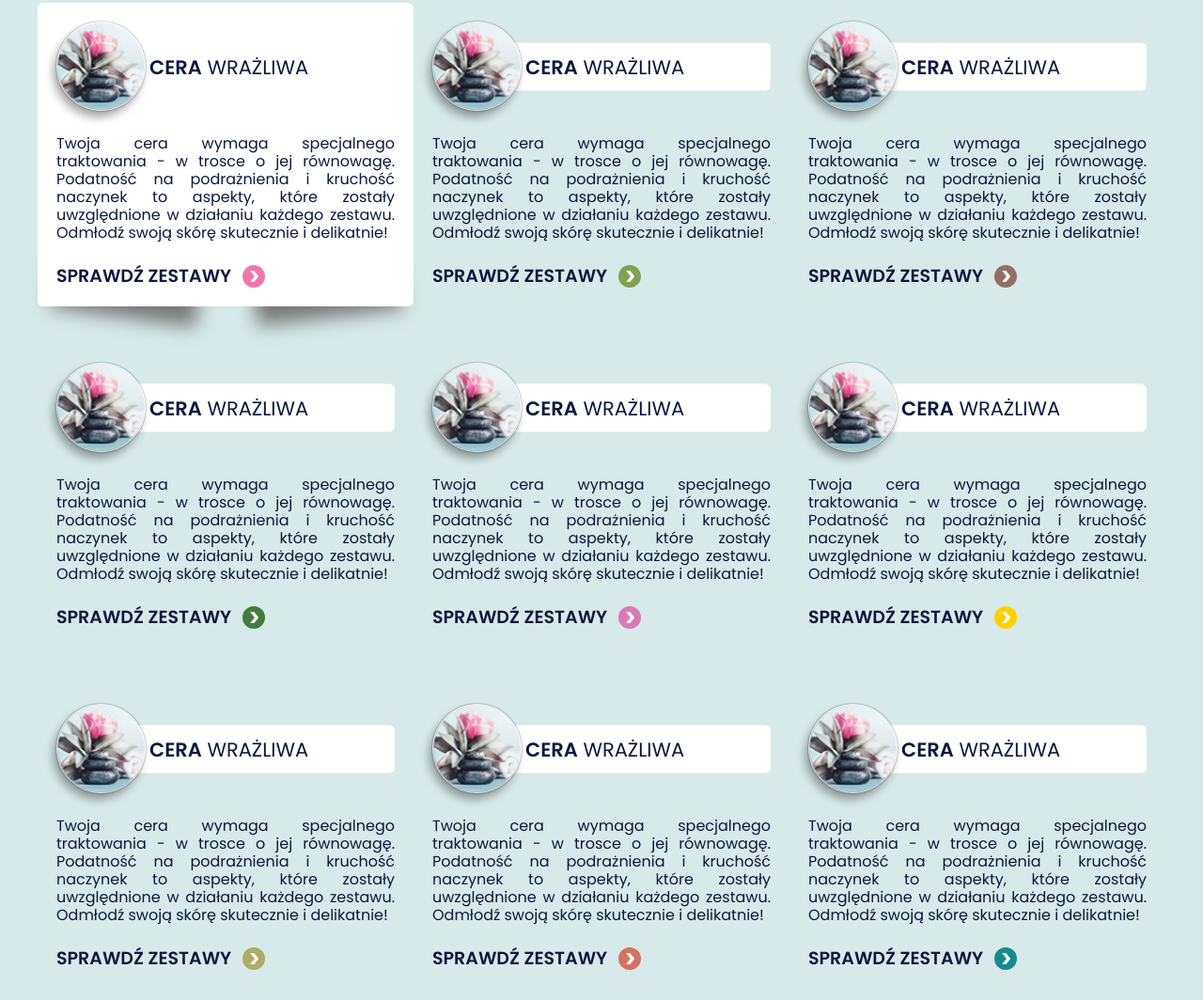
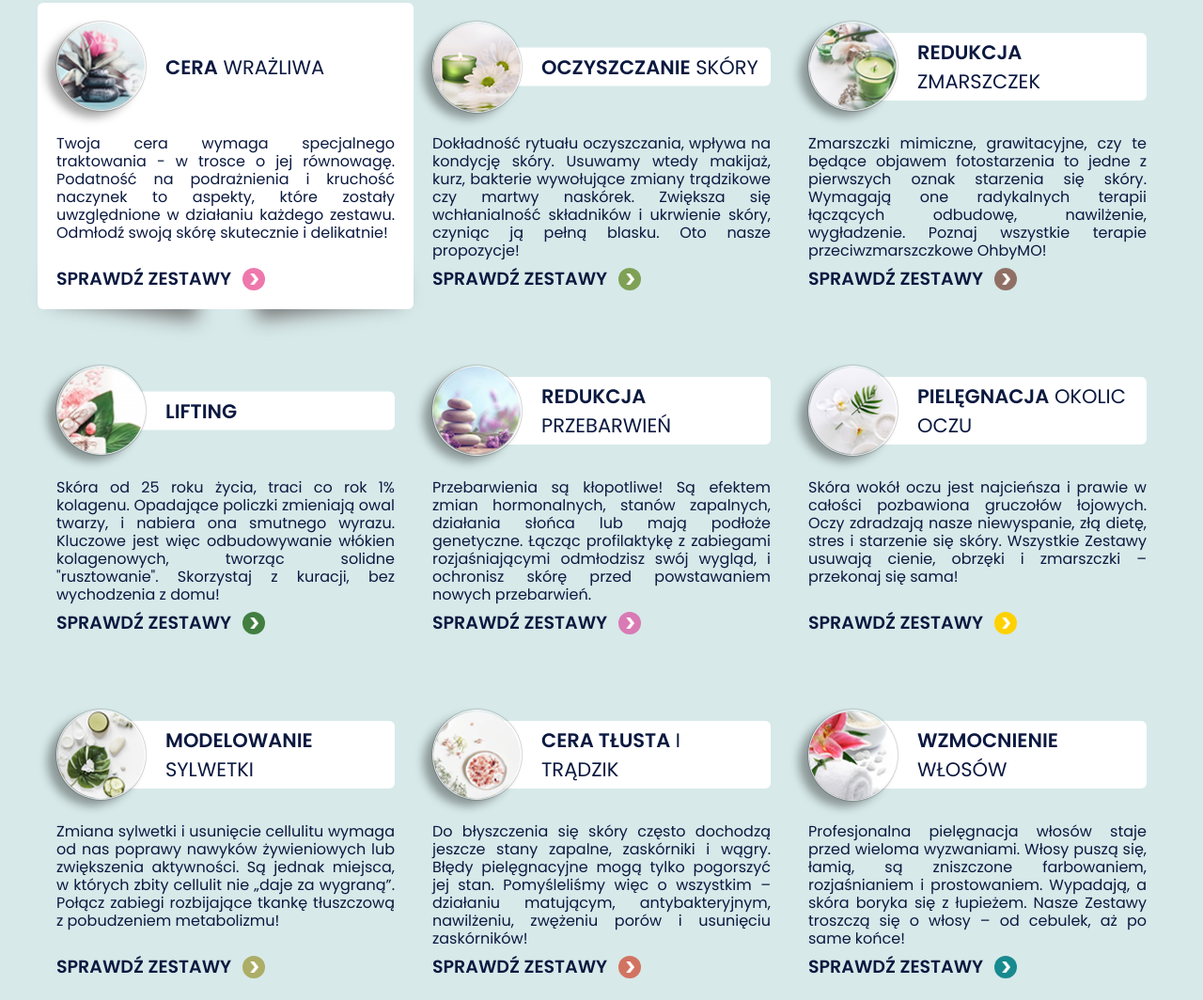
Before and after one commit to marcinliwen/spa-test, a website: page index.html in a window 1280 px wide. Shown: the part 732-1796 px from the top of the page at 94% size. Drawn offline with Linux system fonts and the light colour scheme.

Commit message:
ikony + style

```diff
--- a/index.html
+++ b/index.html
@@ -49,10 +49,12 @@
                         <div  id="tb_2" class="spa-menu-element col-4 tabmenu">
                             <div class="spa-el-content">
                                 <div class="spa-element-title">
-                                    <img width="95px" height="95px" src="images/menu_img_1.png">
-                                    <p><b>CERA</b> WRAŻLIWA</p>
+                                    <img width="95px" height="95px" src="images/menu_img_2.png">
+                                    <p><b>OCZYSZCZANIE</b> SKÓRY</p>
                                 </div>
-                                <div class="spa-element-desc">Twoja cera wymaga specjalnego traktowania -  w trosce o jej równowagę. Podatność na podrażnienia i kruchość naczynek to aspekty, które zostały uwzględnione w działaniu każdego zestawu. Odmłodź swoją skórę skutecznie i delikatnie!</div>
+                                <div class="spa-element-desc">
+                                    Dokładność rytuału oczyszczania, wpływa na kondycję  skóry. Usuwamy wtedy makijaż, kurz, bakterie wywołujące zmiany trądzikowe czy martwy naskórek. Zwiększa się wchłanialność składników i ukrwienie skóry, czyniąc ją pełną blasku. Oto nasze propozycje!
+                                </div>
                                 <div class="spa-element-link">
                                     <a href="javascript:switchTab('tb_2', 'content_2');">
                                         <b>SPRAWDŹ ZESTAWY</b>
@@ -67,10 +69,11 @@
                         <div id="tb_3" class="spa-menu-element col-4 tabmenu">
                             <div class="spa-el-content">
                                 <div class="spa-element-title">
-                                    <img width="95px" height="95px" src="images/menu_img_1.png">
-                                    <p><b>CERA</b> WRAŻLIWA</p>
+                                    <img width="95px" height="95px" src="images/menu_img_3.png">
+                                    <p><b>REDUKCJA</b> ZMARSZCZEK</p>
                                 </div>
-                                <div class="spa-element-desc">Twoja cera wymaga specjalnego traktowania -  w trosce o jej równowagę. Podatność na podrażnienia i kruchość naczynek to aspekty, które zostały uwzględnione w działaniu każdego zestawu. Odmłodź swoją skórę skutecznie i delikatnie!</div>
+                                <div class="spa-element-desc">
+                                    Zmarszczki mimiczne, grawitacyjne, czy te będące objawem fotostarzenia to jedne z pierwszych oznak starzenia się skóry. Wymagają one radykalnych terapii łączących odbudowę, nawilżenie, wygładzenie. Poznaj wszystkie terapie przeciwzmarszczkowe OhbyMO!                                 </div>
                                 <div class="spa-element-link">
                                     <a  href="javascript:switchTab('tb_3', 'content_3');">
                                         <b>SPRAWDŹ ZESTAWY</b>
@@ -85,10 +88,11 @@
                         <div  id="tb_4"  class="spa-menu-element col-4 tabmenu">
                             <div class="spa-el-content">
                                 <div class="spa-element-title">
-                                    <img width="95px" height="95px" src="images/menu_img_1.png">
-                                    <p><b>CERA</b> WRAŻLIWA</p>
+                                    <img width="95px" height="95px" src="images/menu_img_4.png">
+                                    <p><b>LIFTING</b></p>
                                 </div>
-                                <div class="spa-element-desc">Twoja cera wymaga specjalnego traktowania -  w trosce o jej równowagę. Podatność na podrażnienia i kruchość naczynek to aspekty, które zostały uwzględnione w działaniu każdego zestawu. Odmłodź swoją skórę skutecznie i delikatnie!</div>
+                                <div class="spa-element-desc">
+                                    Skóra od 25 roku życia, traci co rok 1% kolagenu. Opadające policzki zmieniają owal twarzy, i nabiera ona smutnego wyrazu. Kluczowe jest więc odbudowywanie włókien kolagenowych, tworząc solidne "rusztowanie". Skorzystaj z kuracji, bez wychodzenia z domu!                                </div>
                                 <div class="spa-element-link">
                                     <a href="javascript:switchTab('tb_4', 'content_4');">
                                         <b>SPRAWDŹ ZESTAWY</b>
@@ -103,10 +107,11 @@
                         <div id="tb_5" class="spa-menu-element col-4 tabmenu">
                             <div class="spa-el-content">
                                 <div class="spa-element-title">
-                                    <img width="95px" height="95px" src="images/menu_img_1.png">
-                                    <p><b>CERA</b> WRAŻLIWA</p>
+                                    <img width="95px" height="95px" src="images/menu_img_5.png">
+                                    <p><b>REDUKCJA</b> PRZEBARWIEŃ</p>
                                 </div>
-                                <div class="spa-element-desc">Twoja cera wymaga specjalnego traktowania -  w trosce o jej równowagę. Podatność na podrażnienia i kruchość naczynek to aspekty, które zostały uwzględnione w działaniu każdego zestawu. Odmłodź swoją skórę skutecznie i delikatnie!</div>
+                                <div class="spa-element-desc">
+                                    Przebarwienia są kłopotliwe! Są efektem zmian hormonalnych, stanów zapalnych, działania słońca lub mają podłoże genetyczne. Łącząc profilaktykę z zabiegami rozjaśniającymi odmłodzisz swój wygląd, i ochronisz skórę przed powstawaniem nowych przebarwień.                                 </div>
                                 <div class="spa-element-link">
                                     <a href="javascript:switchTab('tb_5', 'content_5');">
                                         <b>SPRAWDŹ ZESTAWY</b>
@@ -121,10 +126,11 @@
                         <div id="tb_6" class="spa-menu-element col-4 tabmenu">
                             <div class="spa-el-content">
                                 <div class="spa-element-title">
-                                    <img width="95px" height="95px" src="images/menu_img_1.png">
-                                    <p><b>CERA</b> WRAŻLIWA</p>
+                                    <img width="95px" height="95px" src="images/menu_img_6.png">
+                                    <p><b>PIELĘGNACJA</b> OKOLIC OCZU</p>
                                 </div>
-                                <div class="spa-element-desc">Twoja cera wymaga specjalnego traktowania -  w trosce o jej równowagę. Podatność na podrażnienia i kruchość naczynek to aspekty, które zostały uwzględnione w działaniu każdego zestawu. Odmłodź swoją skórę skutecznie i delikatnie!</div>
+                                <div class="spa-element-desc">
+                                    Skóra wokół oczu jest najcieńsza i prawie w całości pozbawiona gruczołów łojowych. Oczy zdradzają nasze niewyspanie, złą dietę, stres i starzenie się skóry. Wszystkie Zestawy usuwają cienie, obrzęki i zmarszczki – przekonaj się sama!                                </div>
                                 <div class="spa-element-link">
                                     <a href="javascript:switchTab('tb_6', 'content_6');">
                                         <b>SPRAWDŹ ZESTAWY</b>
@@ -139,10 +145,11 @@
                         <div id="tb_7" class="spa-menu-element col-4 tabmenu">
                             <div class="spa-el-content">
                                 <div class="spa-element-title">
-                                    <img width="95px" height="95px" src="images/menu_img_1.png">
-                                    <p><b>CERA</b> WRAŻLIWA</p>
+                                    <img width="95px" height="95px" src="images/menu_img_7.png">
+                                    <p><b>MODELOWANIE</b> SYLWETKI</p>
                                 </div>
-                                <div class="spa-element-desc">Twoja cera wymaga specjalnego traktowania -  w trosce o jej równowagę. Podatność na podrażnienia i kruchość naczynek to aspekty, które zostały uwzględnione w działaniu każdego zestawu. Odmłodź swoją skórę skutecznie i delikatnie!</div>
+                                <div class="spa-element-desc">
+                                    Zmiana sylwetki i usunięcie cellulitu wymaga od nas poprawy nawyków żywieniowych lub  zwiększenia aktywności. Są jednak miejsca, w których zbity cellulit nie „daje za wygraną”. Połącz zabiegi rozbijające tkankę tłuszczową z pobudzeniem metabolizmu!                                </div>
                                 <div class="spa-element-link">
                                     <a href="javascript:switchTab('tb_7', 'content_7');">
                                         <b>SPRAWDŹ ZESTAWY</b> <span class="chevron-r"><img width="24px" src="images/chevron-right.png"></span></a></div>
@@ -152,10 +159,11 @@
                         <div id="tb_8" class="spa-menu-element col-4 tabmenu">
                             <div class="spa-el-content">
                                 <div class="spa-element-title">
-                                    <img width="95px" height="95px" src="images/menu_img_1.png">
-                                    <p><b>CERA</b> WRAŻLIWA</p>
+                                    <img width="95px" height="95px" src="images/menu_img_8.png">
+                                    <p><b>CERA TŁUSTA</b> I TRĄDZIK</p>
                                 </div>
-                                <div class="spa-element-desc">Twoja cera wymaga specjalnego traktowania -  w trosce o jej równowagę. Podatność na podrażnienia i kruchość naczynek to aspekty, które zostały uwzględnione w działaniu każdego zestawu. Odmłodź swoją skórę skutecznie i delikatnie!</div>
+                                <div class="spa-element-desc">
+                                    Do błyszczenia się skóry często dochodzą jeszcze stany zapalne, zaskórniki i wągry. Błędy pielęgnacyjne mogą tylko pogorszyć jej stan. Pomyśleliśmy więc o wszystkim – działaniu matującym, antybakteryjnym, nawilżeniu, zwężeniu porów i usunięciu zaskórników!                                </div>
                                 <div class="spa-element-link">
                                     <a href="javascript:switchTab('tb_8', 'content_8');">
                                         <b>SPRAWDŹ ZESTAWY</b> <span class="chevron-r"><img width="24px" src="images/chevron-right.png"></span></a></div>
@@ -165,10 +173,11 @@
                         <div id="tb_9" class="spa-menu-element col-4 tabmenu">
                             <div class="spa-el-content">
                                 <div class="spa-element-title">
-                                    <img width="95px" height="95px" src="images/menu_img_1.png">
-                                    <p><b>CERA</b> WRAŻLIWA</p>
+                                    <img width="95px" height="95px" src="images/menu_img_9.png">
+                                    <p><b>WZMOCNIENIE</b> WŁOSÓW</p>
                                 </div>
-                                <div class="spa-element-desc">Twoja cera wymaga specjalnego traktowania -  w trosce o jej równowagę. Podatność na podrażnienia i kruchość naczynek to aspekty, które zostały uwzględnione w działaniu każdego zestawu. Odmłodź swoją skórę skutecznie i delikatnie!</div>
+                                <div class="spa-element-desc">
+                                    Profesjonalna pielęgnacja włosów staje przed wieloma wyzwaniami. Włosy puszą się, łamią, są zniszczone farbowaniem, rozjaśnianiem i prostowaniem. Wypadają, a skóra boryka się z łupieżem. Nasze Zestawy troszczą się o włosy – od cebulek, aż po same końce!                                </div>
                                 <div class="spa-element-link">
                                     <a href="javascript:switchTab('tb_9', 'content_9');">
                                         <b>SPRAWDŹ ZESTAWY</b>
@@ -214,7 +223,7 @@
                         </div>
                         <div class="spa-packages-el">
                             <div class="spa-packages-el-text">
-                                <div class="title"><b>Wyjątkowe</b> Odmłodzenie</div>
+                                <div class="title"><b>Łagodna</b> Misja</div>
                                 <div class="desc">
                                     <p>Czy można osiągnąć skuteczne odmłodzenie skóry wrażliwej? Można!</p>
                                     <p><b>Wystarczy mądrze połączyć produkty w jeden zestaw.</b></p>
@@ -225,7 +234,7 @@
                         </div>
                         <div class="spa-packages-el">
                             <div class="spa-packages-el-text">
-                                <div class="title"><b>Wyjątkowe</b> Odmłodzenie</div>
+                                <div class="title"><b>Aksamitny</b> Dotyk</div>
                                 <div class="desc">
                                     <p>Czy można osiągnąć skuteczne odmłodzenie skóry wrażliwej? Można!</p>
                                     <p><b>Wystarczy mądrze połączyć produkty w jeden zestaw.</b></p>
@@ -236,7 +245,7 @@
                         </div>
                         <div class="spa-packages-el">
                             <div class="spa-packages-el-text">
-                                <div class="title"><b>Wyjątkowe</b> Odmłodzenie</div>
+                                <div class="title"><b>Prawdziwe</b> Ukojenie</div>
                                 <div class="desc">
                                     <p>Czy można osiągnąć skuteczne odmłodzenie skóry wrażliwej? Można!</p>
                                     <p><b>Wystarczy mądrze połączyć produkty w jeden zestaw.</b></p>
@@ -247,7 +256,7 @@
                         </div>
                         <div class="spa-packages-el">
                             <div class="spa-packages-el-text">
-                                <div class="title"><b>Wyjątkowe</b> Odmłodzenie</div>
+                                <div class="title"><b>Kojąca</b> Siła</div>
                                 <div class="desc">
                                     <p>Czy można osiągnąć skuteczne odmłodzenie skóry wrażliwej? Można!</p>
                                     <p><b>Wystarczy mądrze połączyć produkty w jeden zestaw.</b></p>
@@ -258,7 +267,7 @@
                         </div>
                         <div class="spa-packages-el">
                             <div class="spa-packages-el-text">
-                                <div class="title"><b>Wyjątkowe</b> Odmłodzenie</div>
+                                <div class="title">Harmonia <b>& Wyciszenie</b></div>
                                 <div class="desc">
                                     <p>Czy można osiągnąć skuteczne odmłodzenie skóry wrażliwej? Można!</p>
                                     <p><b>Wystarczy mądrze połączyć produkty w jeden zestaw.</b></p>
@@ -269,7 +278,7 @@
                         </div>
                         <div class="spa-packages-el">
                             <div class="spa-packages-el-text">
-                                <div class="title"><b>Wyjątkowe</b> Odmłodzenie</div>
+                                <div class="title"><b>Subtelne</b> Bryza</div>
                                 <div class="desc">
                                     <p>Czy można osiągnąć skuteczne odmłodzenie skóry wrażliwej? Można!</p>
                                     <p><b>Wystarczy mądrze połączyć produkty w jeden zestaw.</b></p>
@@ -974,6 +983,7 @@
     console.log(fromTop);
     var doc = document.documentElement;
     document.addEventListener('scroll', function(e) {
+        e.stopPropagation();
         var top = (window.pageYOffset || doc.scrollTop)  - (doc.clientTop || 0);
         console.log(top)
         if(top > fromTop){
@@ -983,7 +993,8 @@
         }
     })
     var spaMenu = document.querySelector(".spa-menu-list")
-    document.addEventListener('click', function(e) {
+    toSpaMenu.addEventListener('click', function(e) {
+        e.stopPropagation();
         spaMenu.scrollIntoView(alignToTop=true);
     })
     </script>
--- a/style.css
+++ b/style.css
@@ -77,20 +77,20 @@ header {
 }
 .spa-element-title {
     position: relative;
-    height: 60px;
+    height: 70px;
     margin-bottom: 25px;
 }
 
 .spa-element-title>p {
     background: #fff;
     border-radius: 6px;
-    padding: 10px 19px 10px 60px;
+    padding: 5px 13px 5px 54px;
     display: block;
     margin: 0;
     position: absolute;
     top: 50%;
     right: 0px;
-    left: 9px;
+    left: 26px;
     transform: translateY(-50%);
     font-size: 16px;
 }
@@ -99,8 +99,8 @@ header {
     border-radius: 50%;
     position: relative;
     z-index: 1;
-    filter: drop-shadow(-4px 7px 5px rgba(0, 0, 0, 0.35));
-    width: 60px;
+    filter: drop-shadow(-10px 7px 5px rgba(0, 0, 0, 0.35));
+    width: 70px;
     height: auto;
     border: 1px solid #ffffffba;
     box-shadow: 0px 0px 2px #0000008c;
@@ -110,13 +110,14 @@ header {
     font-size: 15px;
     line-height: 17px;
     font-weight: 400;
-    margin-bottom: 25px;
+    margin-bottom: 1px;
     text-align: justify;
 }
 
 .spa-element-link {
     font-size: 14px;
     cursor: pointer;
+    margin-top: auto;
 }
 
 .spa-menu-list {
@@ -139,7 +140,7 @@ header {
     z-index: -1;
     position: absolute;
     content: "";
-    bottom: 23px;
+    bottom: 33px;
     left: 20px;
     width: 39%;
     top: 80%;
@@ -168,6 +169,9 @@ header {
     z-index: 1;
     border-radius: 6px;
     padding: 20px;
+    min-height: 326px;
+    display: flex;
+    flex-direction: column;
 }
 .banner-left {
     position: absolute;
@@ -347,8 +351,8 @@ span.chevron-r {
 }
 
 .spa-packages-el {
-    margin-bottom: 20px;
-    margin-top: 20px;
+    margin-bottom: 40px;
+    margin-top: 40px;
     padding-left: 20px;
     padding-right: 20px;
 }
@@ -376,6 +380,7 @@ section#spa-packages {
     width: 100%;
     background: #FFD200;
     border: none;
+    border-bottom: 5px solid #fff;
     font-size: 26px;
     line-height: 32px;
     font-weight: 300;
```
Also changed, not shown: images/menu_img_2.png (added), images/menu_img_3.png (added), images/menu_img_4.png (added), images/menu_img_5.png (added), images/menu_img_6.png (added), images/menu_img_7.png (added), images/menu_img_8.png (added), images/menu_img_9.png (added).
